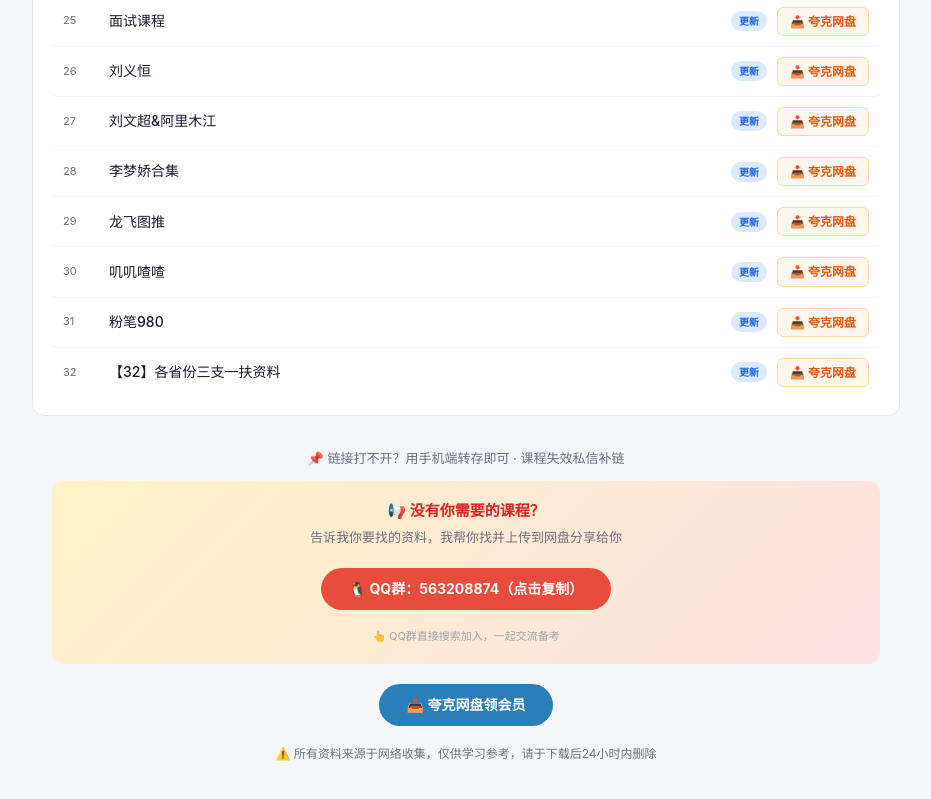
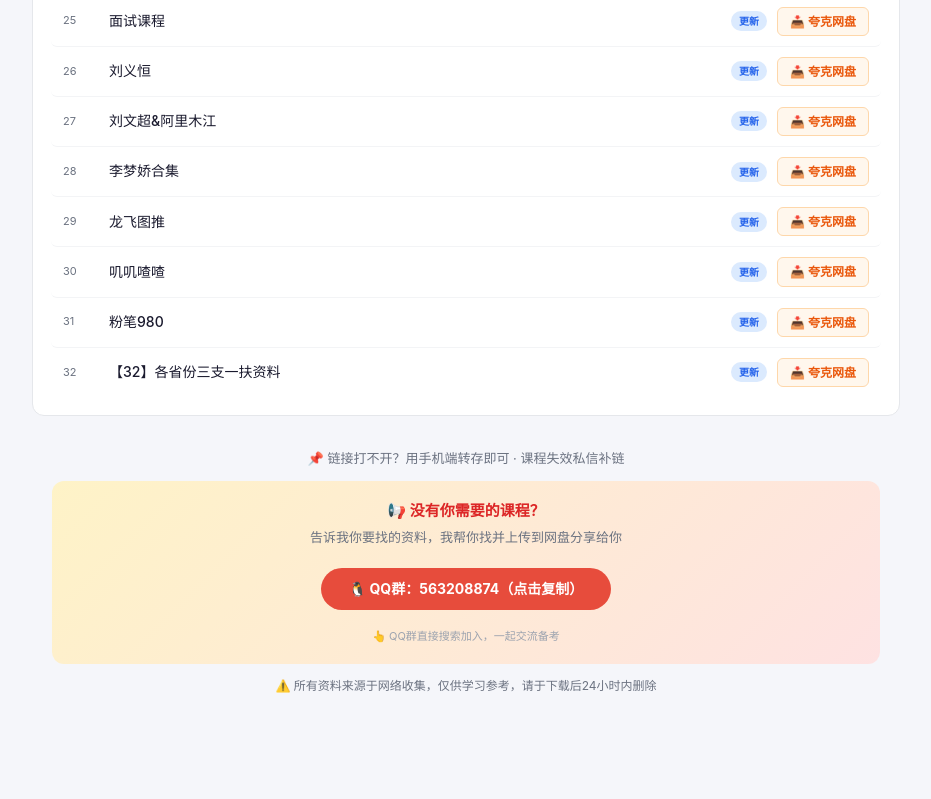
Before and after one commit to yshyz/gongkao, a plain HTML site: page index.html in a window 1280 px wide. Shown: the part 3152-3951 px from the top of the page, without its empty margins (174-1105 px from the left). After the commit the page ends 3883 px from the top, so only its background shows below. Drawn offline with Linux system fonts and the light colour scheme.

Commit message:
Remove Quark membership footer CTA

```diff
--- a/index.html
+++ b/index.html
@@ -150,7 +150,6 @@ body { background:var(--bg); color:var(--text); font-family:-apple-system,"Micro
     </div>
     <p style="font-size:11px;color:#9ca3af;margin-top:10px;">👆 QQ群直接搜索加入，一起交流备考</p>
   </div>
-  <a class="cta" style="background:var(--blue);" href="#" onclick="alert('在这里放你的夸克网盘推广链接')">📥 夸克网盘领会员</a>
   <p class="tip">⚠️ 所有资料来源于网络收集，仅供学习参考，请于下载后24小时内删除</p>
 </div>
 
```
